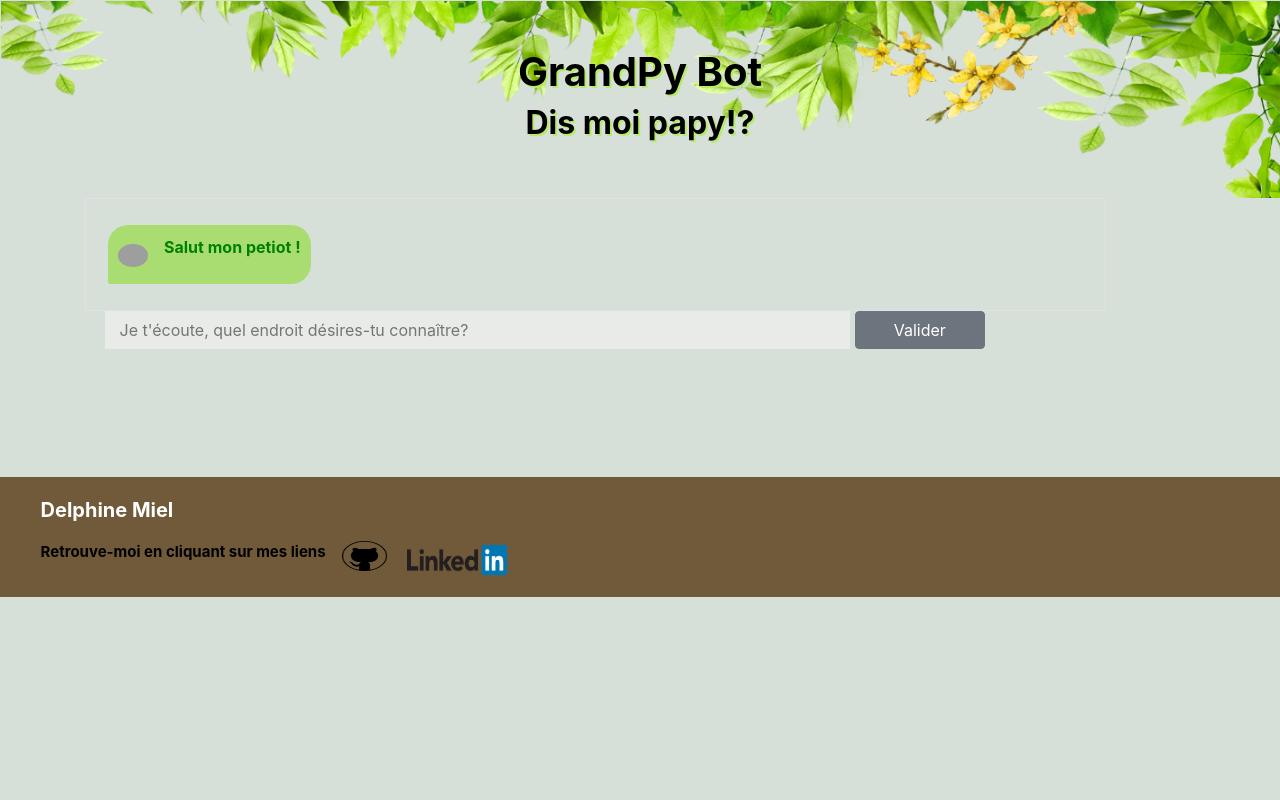
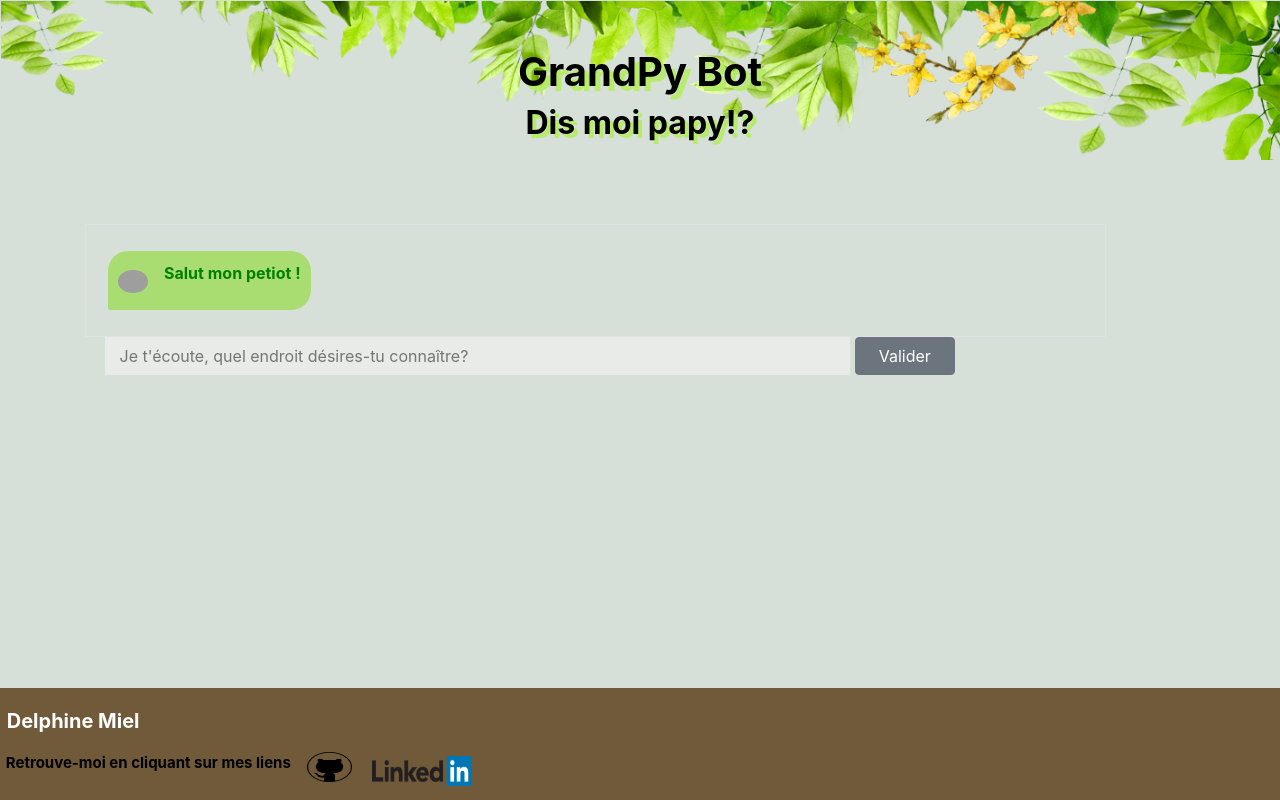
Before and after one commit to MyBhive/papy, a Flask app: page / in a window 1280 px wide. Run offline with Flask 2, Linux system fonts and the light colour scheme; some libraries are stand-ins or nearby versions; grey boxes are pictures that could not be loaded.

Commit message:
done except css and empty input

```diff
--- a/main.py
+++ b/main.py
@@ -1,4 +1,7 @@
 from ppbot import app
+"""
+Start the program with the debug mode.
+"""
 
 if __name__ == '__main__':
     app.run(debug=True)
--- a/ppbot/static/script.js
+++ b/ppbot/static/script.js
@@ -6,7 +6,7 @@ let map_key = "AIzaSyA6pDUb-mZVASzAclRmgzkCQolxA7wTEwM";
 let map_index = 0;
 
 
-// quand j'appuie sur le bouton je ne recharge pas la page
+// function to make a ajax request
 function request_ajax(url ,data, headers) {
     return fetch(url, {
         method: "POST",
@@ -17,10 +17,11 @@ function request_ajax(url ,data, headers) {
     .catch(error => console.log(error));
 }
 
+// When the user click on the button or tape enter, the program starts
 form.addEventListener("submit", function (event) {
     event.preventDefault();
+    spinner.style.display = "inline-block";
 
-    spinner.style.display="inline-block";
     let user_input = document.querySelector("#user_input").value
     request_ajax("/search", user_input, {
         "Content-Type": "application/json"
@@ -31,44 +32,51 @@ form.addEventListener("submit", function (event) {
         show_answer(response["wiki"]);
         initMap(response["coordinate"], response["address"]);
     })
-    spinner.style.display="none";
-})
+    spinner.style.display = "none";
+});
 
-
+// Function to initialize the google map
 function initMap(location, address) {
-
+// generate id for my 2 necessaries div
+    frame_id = "frame"+ String(map_index);
     div_id = "map" + String(map_index);
+// create the container div to receive the div where the map will be
+    let frame_map = document.createElement("div");
+    frame_map.id = frame_id;
+    frame_map.className = "frame_css";
+// create the div where the map will be
     let div_map = document.createElement("div");
     div_map.id = div_id;
     div_map.className = "map_css";
     let chat_box = document.getElementById("bot");
-    chat_box.appendChild(div_map);
-        map = new google.maps.Map(document.getElementById(div_id), {
+// include div in each other
+    chat_box.appendChild(frame_map);
+    frame_map.appendChild(div_map);
+// create the map
+        map = new google.maps.Map(div_map, {
             center: location,
-            zoom: 15,
-            mapTypeId: 'satellite',
+            zoom: 17,
+            mapTypeId: 'satellite'
         });
         marker = new google.maps.Marker({
             position: location,
             map: map,
-            title: address,
+            title: address
         });
-        map_index++;
-    }
+// add +1 to the index that for reload the id of each div can change
+    map_index++;
+}
 
-
-
-
-
-// Fonction pour HTML
+// Function to show the user input in a chat bubble in HTML
 function show_user() {
     let insert_input_user = document.createElement("div");
-    insert_input_user.innerHTML = `<p><img src="../static/img/quest.png" alt="Question" class="mr-3 mt-3 rounded-circle" style="width: 30px;">${user_input.value}</p>`;
+    insert_input_user.innerHTML = `<p id="user_quest"><img src="../static/img/quest.png" alt="Question" class="mr-3 mt-2 rounded-circle" style="width: 30px;">${user_input.value}</p>`;
     document.getElementById("bot").appendChild(insert_input_user);
     user_input.value = "";
     console.log("ok ça s'affiche")
 }
 
+// Function to show the wiki answer in a chat bubble in HTML
 function show_answer(wiki_quote) {
     let insert_input_user = document.createElement("div");
     insert_input_user.innerHTML = `<p><img src="../static/img/pap.png" alt="Papy" class="mr-3 mt-3 rounded-circle" style="width: 30px;">${wiki_quote}</p>`;
--- a/ppbot/static/style.css
+++ b/ppbot/static/style.css
@@ -1,85 +1,126 @@
-body{
+body {
   background-color: rgb(215, 224, 216);
+  min-height: 100vh;
+  position: relative;
 }
-header{
+
+header {
   background-image: url("../static/img/band.png");
   background-size: cover;
   background-repeat: no-repeat;
+  max-height: 20vh;
 }
+
 /* title header */
 h1, h2 {
   color: black;
   font-weight: bold;
-  text-shadow: 2px 2px rgb(183, 235, 106);
+  text-shadow: 0.125em 0.125em rgb(183, 235, 106);
 }
+
 section {
-  margin-bottom: 10%;
+  padding-top: 4em;
+  padding-bottom: 7em;
+  max-height: 50vh;
 }
-#bot{
-  width: 92%;
-  max-height: 400px;
-  overflow: auto;
-  display: flex;
-  flex-direction: column;
+
+footer div {
+  max-width: 60%;
 }
-/* conversation */
-p {
-  text-align: left;
-  background: rgb(170, 221, 113);
-  border-radius: 20px 20px 20px 2px;
-  max-width: 600px;
-  color: green;
-  font-weight: bold;
-  margin: 10px 6px;
-  padding: 10px;
-  position: relative;
 
-}
-p img{
-  float: left;
-  max-width: 50px;
-  position: relative;
-  top: -7px;
-}
-/* Delphine Miel */
-#createby{
-  margin-left: 3%;
-  font-weight: bold;
-  font-size: 20px;
-}
-/* 'Retrouve moi....' */
-#follow_the_link1{
-  margin-left: 3%;
-  font-weight: bold;
-  color: black;
-  font-size: 15px;
-}
-footer div{
-  max-width: 100%;
-}
-footer{
-  margin-top: 50px;
+footer {
+  margin-top: 3.125em;
+  height: 7em;
   left: 0;
   bottom: 0;
   width: 100%;
   background-color: rgb(112, 90, 57);
   color: white;
-  padding: 10px;
+  padding: 0.625em;
+  position: absolute;
+}
 
+#bot {
+  width: 92%;
+  max-height: 25em;
+  overflow: auto;
+  display: flex;
+  flex-direction: column;
 }
+
+/* conversation */
+#user_quest {
+  text-align: left;
+  background: green;
+  border-radius: 1.250em 1.250em 1.250em 0.125em;
+  max-width: 37.5em;
+  color: rgb(170, 221, 113);
+  font-weight: bold;
+  margin: 0.625em 0.375em;
+  padding: 0.625em;
+  position: relative;
+}
+
+p {
+  text-align: left;
+  background: rgb(170, 221, 113);
+  border-radius: 1.250em 1.250em 1.250em 0.125em;
+  max-width: 37.5em;
+  color: green;
+  font-weight: bold;
+  margin: 0.625em 0.375em;
+  padding: 0.625em;
+  position: relative;
+}
+
+p img {
+  float: left;
+  max-width: 3.125em;
+  position: relative;
+  top: -7px;
+}
+
+/* Delphine Miel */
+#createby {
+  margin-left: 0.188em;
+  font-weight: bold;
+  font-size: 1.250em;
+}
+
+/* 'Retrouve moi....' */
+#follow_the_link1 {
+  margin-left: 0.188em;
+  font-weight: bold;
+  color: black;
+  font-size: 0.938em;
+}
+
 input {
   border-style: hidden;
   vertical-align: middle;
-  height: 101%;
+  height: 100%;
+  max-height: 6vh;
   background-color: rgb(232, 235, 232);
+}
 
-}
-.map_css {
-  overflow: auto;
-  width: 80%;
-  height: 400px;
+button {
+  max-height: 6vh;
 }
 
 #spinner {
   display: none;
 }
+
+.frame_css {
+  /*  */
+  height : 25em;
+  max-width: 37.5em;
+  width: 50em;
+}
+
+.map_css {
+  height : 100%;
+  width : 100%;
+  margin : auto;
+  position: relative;
+}
--- a/ppbot/templates/index.html
+++ b/ppbot/templates/index.html
@@ -21,17 +21,17 @@
             <h2>Dis moi papy!?</h2>
         </div>
     </header>
-    <section class="container p-30">
+    <section class="container p-30" id="center_page">
         <div class="chat">
             <div id="bot" class="media border p-3">
                 <p><img src="../static/img/pap.png" alt="Papy" class="mr-3 mt-3 rounded-circle" style="width: 30px;">Salut mon petiot !</p>
             </div>
             <div class="d-flex">
-                <form  id="user_text_form" class="col-lg-10" method="post">
+                <form  id="user_text_form" class="col-md-10" method="post">
                     <label for="user_text_form"></label>
-                    <input name="userText" class="col-lg-10" id="user_input"
+                    <input name="userText" class="col-md-10" id="user_input"
                         type="text" placeholder="Je t'écoute, quel endroit désires-tu connaître?">
-                    <button type="submit" id="button" class="btn btn-secondary" style="width:130px">Valider<span id="spinner" class="spinner-border" style="display:none"></span></button>
+                    <button type="submit" id="button" class="btn btn-secondary" style="width:100px">Valider<span id="spinner" class="spinner-border"></span></button>
                 </form>
             </div>
         </div>
--- a/ppbot/views.py
+++ b/ppbot/views.py
@@ -9,26 +9,33 @@ from . import app
 
 @app.route("/")
 def index():
+    """
+    Through the framework flask, return the html file
+    """
     return render_template("index.html")
 
 
 @app.route("/search", methods=["POST"])
 def get_data():
+    """
+    - get and parse the data
+    - get the gps coord and the address
+    - get the wiki quote through the parse_text
+    - return the response un json to send it to the front
+    """
     # get and parse the data
     parsing = parse.Parser("ppbot/words.json")
     data = request.data.decode("utf-8")
     parse_text = parsing.answer_parser(data)
     print(parse_text)
-
     # get the gps coord and the address
     gmap = map.Map(parse_text)
     gps_coordinate = gmap.geocode()
     print(gps_coordinate)
     address = gmap.get_address_from_geocode()
     print(address)
-
-    # get the wiki quote through the address or the parse_text?
-    wiki_extract = wiki.Wiki(address)
+    # get the wiki quote through the parse_text
+    wiki_extract = wiki.Wiki(parse_text)
     wiki_data = wiki_extract.get_wiki_result()
 
     response = {"wiki": wiki_data, "coordinate": gps_coordinate, "address": address}
```
Also changed, not shown: ppbot/apis/map.py (+17 -7 lines), ppbot/apis/wiki.py (+18 -11 lines), ppbot/parse.py (+14 -9 lines), ppbot/words.json (+7 -0 lines).
